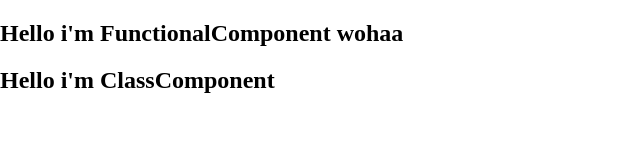
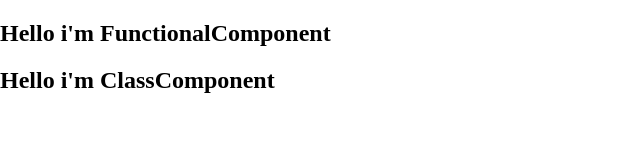
Before and after one commit to tmkasun/react-samples, a React app: page / in a window 1280 px wide. Shown: the top 160 px of the page, without its empty margins (0-640 px from the left). Built offline with nearby package versions, Linux system fonts and the light colour scheme.

Commit message:
correct typo

```diff
--- a/src/components/ComponentTypes.js
+++ b/src/components/ComponentTypes.js
@@ -5,7 +5,7 @@
 import React , {Component} from 'react'
 
 const FunctionalComponent = () => {
-    return <h2>Hello i'm FunctionalComponent wohaa</h2>
+    return <h2>Hello i'm FunctionalComponent</h2>
 };
 
 class ClassComponent extends Component {
```
